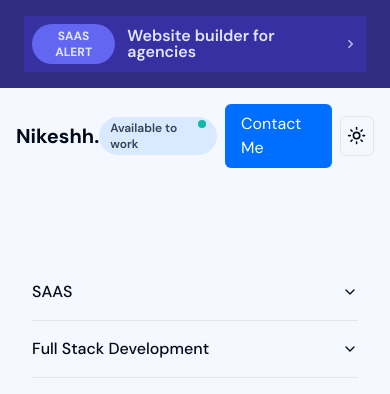
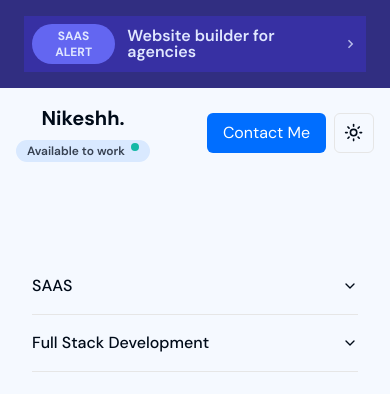
Before and after one commit to Nikeshh/knowledge.nikeshh.com, a Next.js app: page / in a window 390 px wide. Shown: the top 394 px of the page. Built offline with nearby package versions, Linux system fonts and the light colour scheme.

Commit message:
Navigation and Notification changes

```diff
--- a/src/components/navigation/index.tsx
+++ b/src/components/navigation/index.tsx
@@ -5,8 +5,24 @@ import { Badge } from "@/components/ui/badge"
 const Navigation = () => {
     return (
         <div className="container relative top-15 p-4 flex items-center justify-between z-10">
-            <aside>
+            <aside className="flex gap-2 items-center flex-col">
                 <span className="text-xl font-bold"> Nikeshh.</span>
+                <Badge variant="secondary" className="md:hidden">
+                    <a
+                        className="group flex justify-center gap-1.5 ltr:sm:justify-start rtl:sm:justify-end"
+                        href="#"
+                    >
+                        <span className="text-gray-700 transition group-hover:text-gray-700/75">
+                            Available to work
+                        </span>
+                        <span className="relative flex h-2 w-2">
+                            <span
+                                className="absolute inline-flex h-full w-full animate-ping rounded-full bg-teal-400 opacity-75"
+                            ></span>
+                            <span className="relative inline-flex size-2 rounded-full bg-teal-500"></span>
+                        </span>
+                    </a>
+                </Badge>
             </aside>
             <nav className="hidden md:block absolute left-[50%] top-[50%] transform translate-x-[-50%] translate-y-[-50%]">
                 <ul className="flex items-center justify-center gap-8">
@@ -16,7 +32,7 @@ const Navigation = () => {
                 </ul>
             </nav>
             <aside className="flex gap-2 items-center">
-                <Badge variant="secondary">
+                <Badge variant="secondary" className="hidden md:inline-block">
                     <a
                         className="group flex justify-center gap-1.5 ltr:sm:justify-start rtl:sm:justify-end"
                         href="#"
--- a/src/components/notification/index.tsx
+++ b/src/components/notification/index.tsx
@@ -1,7 +1,7 @@
 const NotificationC = () => {
     return (
         <div className="bg-indigo-900 text-center py-4 px-6 lg:px-4">
-            <div className="p-2 bg-indigo-800 items-center text-indigo-100 leading-none nd:rounded lg:rounded-full flex lg:inline-flex" role="alert">
+            <div className="p-2 bg-indigo-800 items-center text-indigo-100 leading-none md:rounded lg:rounded-full flex lg:inline-flex" role="alert">
                 <span className="flex rounded-full bg-indigo-500 uppercase px-2 py-1 text-xs font-bold mr-3">SAAS Alert</span>
                 <span className="font-semibold mr-2 text-left flex-auto">Website builder for agencies</span>
                 <svg className="fill-current opacity-75 h-4 w-4" xmlns="http://www.w3.org/2000/svg" viewBox="0 0 20 20"><path d="M12.95 10.707l.707-.707L8 4.343 6.586 5.757 10.828 10l-4.242 4.243L8 15.657l4.95-4.95z"/></svg>
```
